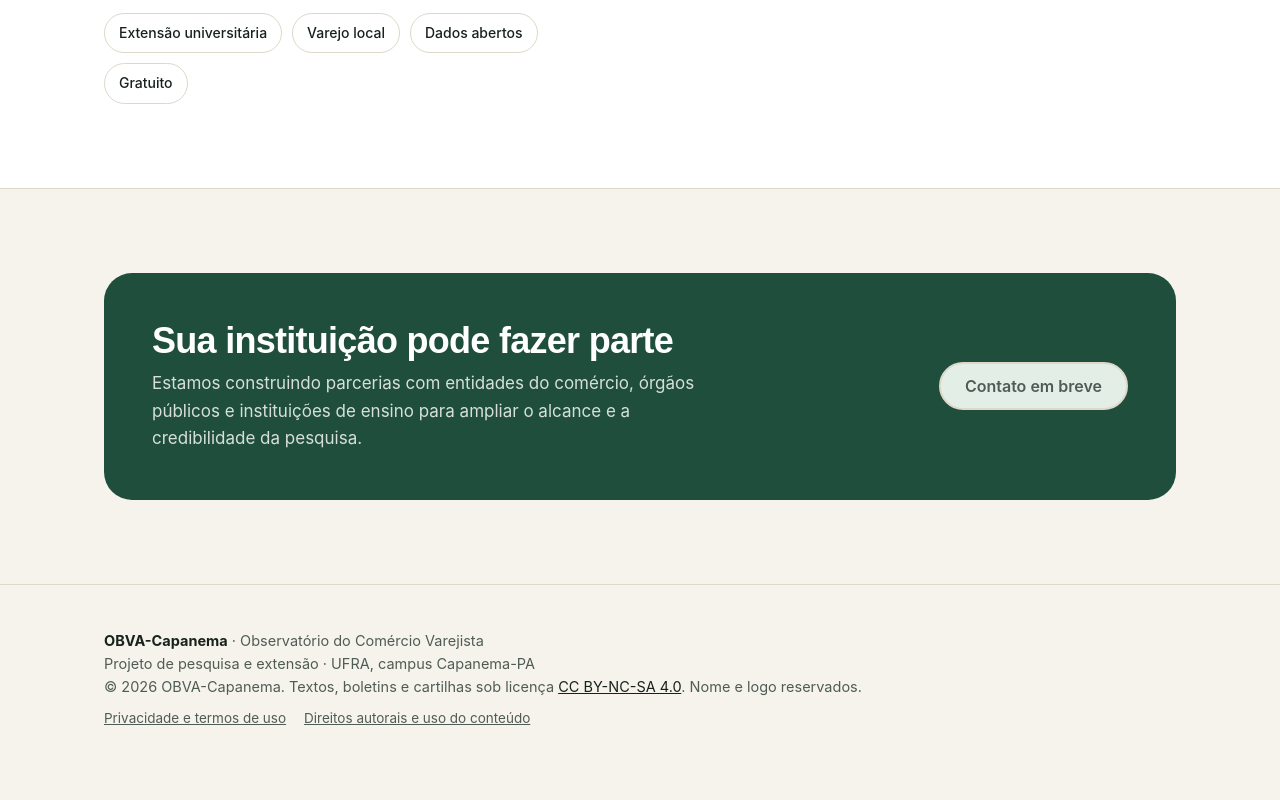
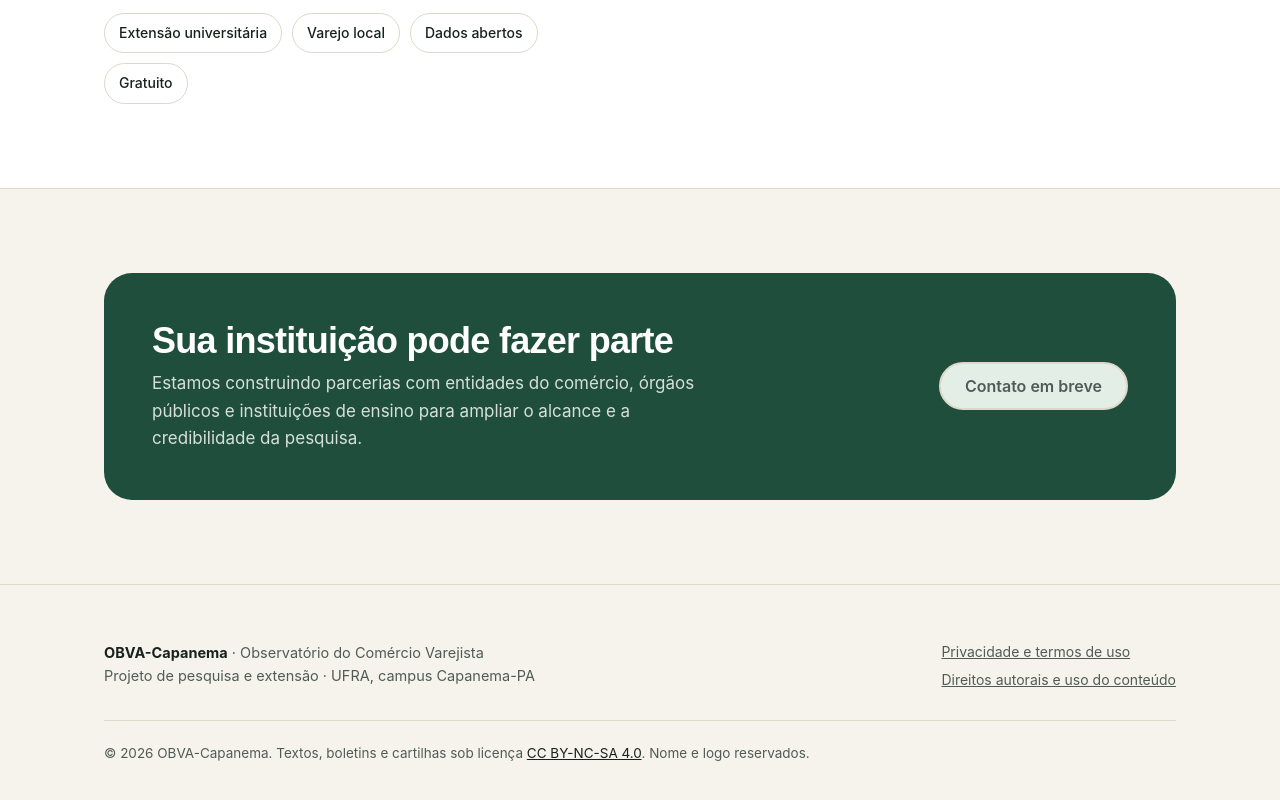
Before and after one commit to juliorockdoido/Obva-Capanema, a plain HTML site: page index.html in a window 1280 px wide. Shown: the part 3712-4512 px from the top of the page. Drawn offline with Linux system fonts and the light colour scheme; a web font is replaced by a local one.

Commit message:
Add files via upload

```diff
--- a/app.js
+++ b/app.js
@@ -42,6 +42,7 @@
   var fe = document.getElementById('f-email'), fi = document.getElementById('f-insta');
   var em = safeEmail(C.email), ig = safeUrl(C.instagram);
   if(em){ fe.href = 'mailto:' + em; fe.textContent = em; fe.hidden = false; } else if(fe.nextElementSibling){ fe.nextElementSibling.remove(); }
+  document.getElementById('f-contact').hidden = !(em || ig);
   if(ig){ fi.href = ig; fi.target = '_blank'; fi.rel = 'noopener noreferrer'; fi.hidden = false; }
 
   // rolagem suave (e foco para teclado/leitor de tela)
--- a/index.html
+++ b/index.html
@@ -180,17 +180,17 @@
 </main>
 
 <footer>
-  <div class="wrap">
-    <div>
+  <div class="wrap foot">
+    <div class="f-brand">
       <strong>OBVA-Capanema</strong> · Observatório do Comércio Varejista<br>
-      Projeto de pesquisa e extensão · UFRA, campus Capanema-PA<br>
-      © 2026 OBVA-Capanema. Textos, boletins e cartilhas sob licença <a href="https://creativecommons.org/licenses/by-nc-sa/4.0/deed.pt-br" target="_blank" rel="noopener noreferrer">CC BY-NC-SA 4.0</a>. Nome e logo reservados.
-      <div class="legal">
-        <a href="privacidade.html">Privacidade e termos de uso</a>
-        <a href="privacidade.html#direitos-autorais">Direitos autorais e uso do conteúdo</a>
-      </div>
-          </div>
-    <div><a id="f-email" hidden></a><br><a id="f-insta" hidden>Instagram</a></div>
+      Projeto de pesquisa e extensão · UFRA, campus Capanema-PA
+    </div>
+    <nav class="f-links" aria-label="Informações legais">
+      <a href="privacidade.html">Privacidade e termos de uso</a>
+      <a href="privacidade.html#direitos-autorais">Direitos autorais e uso do conteúdo</a>
+    </nav>
+    <div class="f-contact" id="f-contact"><a id="f-email" hidden></a><br><a id="f-insta" hidden>Instagram</a></div>
+    <p class="f-copy">© 2026 OBVA-Capanema. Textos, boletins e cartilhas sob licença <a href="https://creativecommons.org/licenses/by-nc-sa/4.0/deed.pt-br" target="_blank" rel="noopener noreferrer">CC BY-NC-SA 4.0</a>. Nome e logo reservados.</p>
   </div>
 </footer>
 
--- a/style.css
+++ b/style.css
@@ -135,7 +135,21 @@ h2{font-size:clamp(30px,4vw,44px)}
 
 /* FOOTER */
 footer{padding:44px 0 56px;border-top:1px solid var(--line);font-size:14.5px;color:var(--muted)}
-footer .wrap{display:flex;justify-content:space-between;gap:20px;flex-wrap:wrap}
+footer .foot{display:flex;flex-direction:column;gap:18px}
+.f-brand{line-height:1.6}
+.f-links{display:flex;flex-direction:column;gap:6px;font-size:14px}
+.f-links a{color:var(--muted)}
+.f-links a:hover{color:var(--ink)}
+.f-copy{margin:0;font-size:13.5px;line-height:1.6}
+.f-contact[hidden]{display:none}
+@media (min-width:900px){
+  footer{padding:56px 0 44px}
+  footer .foot{flex-direction:row;flex-wrap:wrap;align-items:flex-start;justify-content:space-between;gap:28px 64px}
+  .f-brand{flex:1 1 320px}
+  .f-links{flex:0 0 auto;align-items:flex-start}
+  .f-contact{flex:0 0 auto}
+  .f-copy{flex:0 0 100%;padding-top:22px;border-top:1px solid var(--line)}
+}
 footer a{color:var(--ink)}
 
 .reveal{opacity:0;transform:translateY(18px);transition:opacity .7s ease,transform .7s ease}
```
